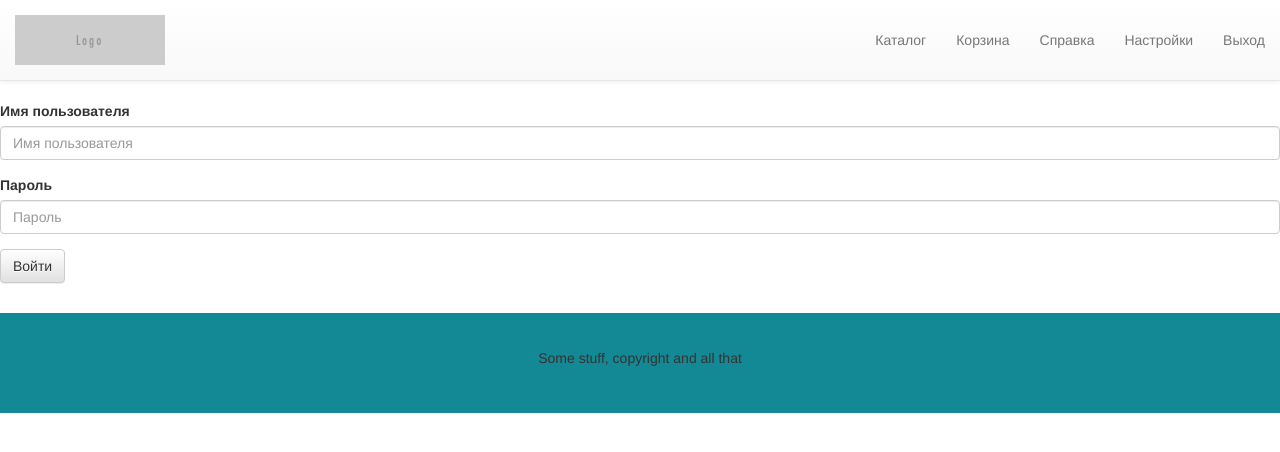
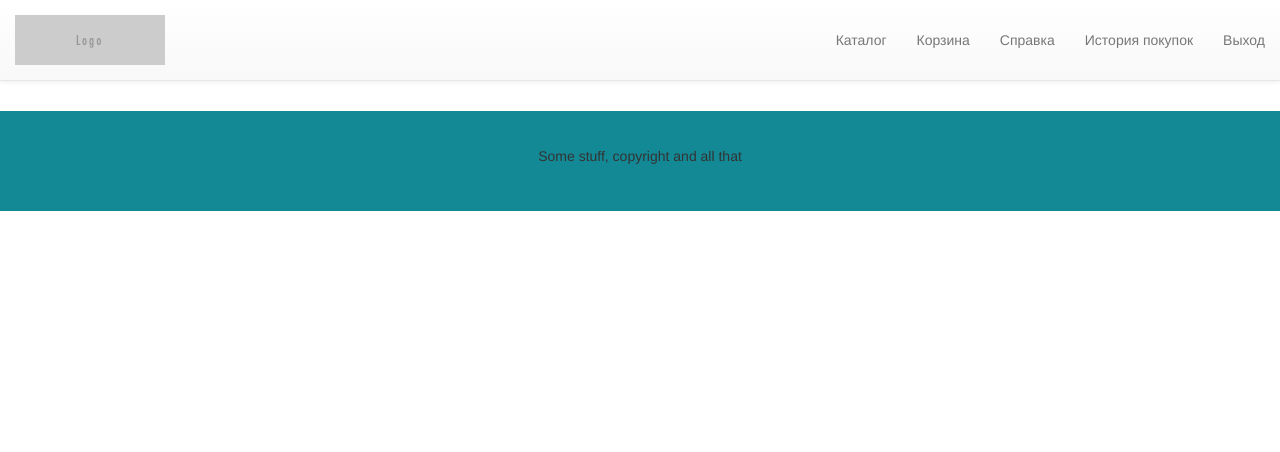
Before and after one commit to devium/Pharmacy, a Django app: page /accounts/profile/ in a window 1280 px wide. Shown: the top 452 px of the page. Run offline with Django 3.2, Linux system fonts and the light colour scheme; the visitor is signed in with stand-in values (Sample User, id 1); data that the repository does not hold is empty; some libraries are stand-ins or nearby versions.

Commit message:
Added history of purchases

```diff
--- a/pharmacy/urls.py
+++ b/pharmacy/urls.py
@@ -5,14 +5,14 @@ from django.views.generic import TemplateView
 from django.views.static import serve
 
 from products.views import HomePageView, CatalogueView, AddProductView, CartView, RemoveCartView, AddCartView, \
-    logout_view, ProfileView
+    logout_view, HistoryView
 
 admin.autodiscover()
 
 urlpatterns = [
     url(r'^admin/', include(admin.site.urls)),
     url(r'^accounts/', include('registration.backends.simple.urls')),
-    url(r'^accounts/profile/$', ProfileView.as_view(), name='profile'),
+    url(r'^accounts/profile/$', HistoryView.as_view(), name='history'),
     url(r'^logout/$', logout_view, name='logout'),
     url(r'^$', HomePageView.as_view(), name='home'),
     url(r'^add/(?P<pk>.*)/(?P<slug>.*)$', AddProductView.as_view(), name='add_product'),
--- a/products/models.py
+++ b/products/models.py
@@ -58,5 +58,9 @@ class ProductImage(models.Model):
 
 class SelectedProduct(models.Model):
     user = models.CharField(max_length=20)
+    date = models.DateField(auto_now_add=True)
     product = models.ForeignKey(Product)
     quantity = models.IntegerField()
+
+    class Meta:
+        ordering = ('date', )
--- a/products/templates/base.html
+++ b/products/templates/base.html
@@ -34,7 +34,7 @@
             <li><a href="{% url 'cart' %}">Корзина</a></li>
             <li><a href="{% url 'help' %}">Справка</a></li>
             {% if user.is_authenticated %}
-                <li><a href="{% url 'profile' %}">Настройки</a></li>
+                <li><a href="{% url 'history' %}">История покупок</a></li>
                 <li><a href="{% url 'logout' %}">Выход</a></li>
             {%  else %}
                 <li><a href="{% url 'registration_register' %}">Регистрация</a></li>
--- /dev/null
+++ b/products/templates/history.html
@@ -0,0 +1,7 @@
+{% extends 'base.html' %}
+{% block content %}
+{%  for item in items %}
+    {{ item.product }}
+    {{ item.quantity }}
+{% endfor %}
+{% endblock %}
--- a/products/templates/profile.html
+++ /dev/null
@@ -1,14 +0,0 @@
-{% extends 'base.html' %}
-{% block content %}
-<form role="form" action="." method="post">{% csrf_token %}
-  <div class="form-group">
-    <label for="exampleInputEmail1">Имя пользователя</label>
-    <input name="username" type="text" class="form-control" id="exampleInputEmail1" placeholder="Имя пользователя" required>
-  </div>
-  <div class="form-group">
-    <label for="exampleInputPassword1">Пароль</label>
-    <input name="password" type="password" class="form-control" id="InputPassword1" placeholder="Пароль" required>
-  </div>
-  <button type="submit" class="btn btn-default">Войти</button>
-</form>
-{% endblock %}
--- a/products/views.py
+++ b/products/views.py
@@ -1,5 +1,6 @@
 from django.contrib import messages
 from django.contrib.auth import logout
+from django.contrib.auth.mixins import LoginRequiredMixin
 from django.http import HttpResponseRedirect
 from django.shortcuts import render, get_object_or_404, redirect
 from django.urls import resolve
@@ -8,7 +9,7 @@ from django.views import View
 from django.views.decorators.cache import never_cache
 from django.views.generic import TemplateView
 
-from products.models import Category, Product
+from products.models import Category, Product, SelectedProduct
 
 
 def help(request):
@@ -95,5 +96,11 @@ def logout_view(request):
     return redirect('home')
 
 
-class ProfileView(TemplateView):
-    template_name = 'profile.html'
+class HistoryView(LoginRequiredMixin, TemplateView):
+    template_name = 'history.html'
+    login_url = '/'
+
+    def get_context_data(self, **kwargs):
+        context = super().get_context_data(**kwargs)
+        context['items'] = SelectedProduct.objects.filter(user=self.request.user)
+        return context
```
Also changed, not shown: products/migrations/0006_auto_20160916_2053.py (added).
